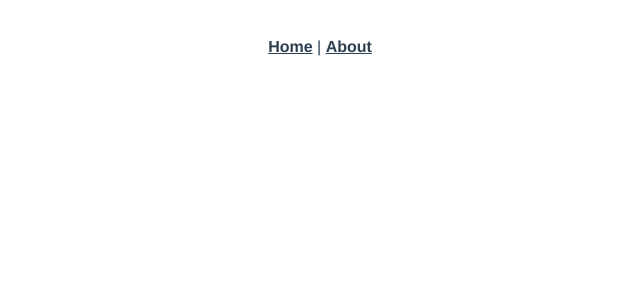
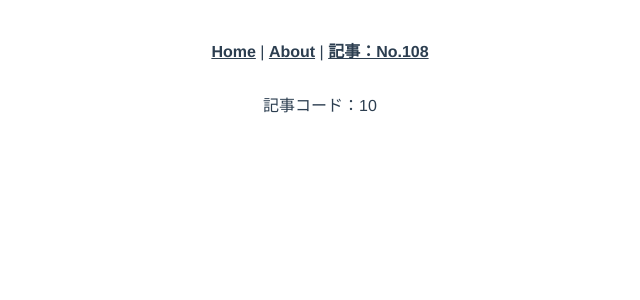
Before and after one commit to uni51/vue-practice-dev-ch08-router, a Vue app: page /article/10 in a window 1280 px wide. Shown: the top 300 px of the page, without its empty margins (320-960 px from the left). Built offline with nearby package versions, Linux system fonts and the light colour scheme.

Commit message:
8-3 ルーター経由で情報を渡す手法

```diff
--- a/src/App.vue
+++ b/src/App.vue
@@ -2,7 +2,8 @@
   <div id="app">
     <div id="nav">
       <router-link to="/">Home</router-link> |
-      <router-link to="/about">About</router-link>
+      <router-link to="/about">About</router-link> |
+      <router-link to="/article/108">記事：No.108</router-link>
     </div>
     <router-view/>
   </div>
--- /dev/null
+++ b/src/components/Article.vue
@@ -0,0 +1,14 @@
+<template>
+  <span>記事コード：{{ aid }}</span>
+  <!-- <span>記事コード：{{ $route.params.aid }}</span> -->
+</template>
+
+<script>
+export default {
+  name: 'Article',
+  props: {
+    // aid: String
+    aid: Number
+  }
+}
+</script>
--- a/src/router.js
+++ b/src/router.js
@@ -1,6 +1,7 @@
 import Vue from 'vue'
 import Router from 'vue-router'
 import Home from './views/Home.vue'
+import Article from './components/Article.vue'
 
 // Vue Routerを有効化
 Vue.use(Router)
@@ -20,6 +21,16 @@ export default new Router({
       name: 'about',
       // 非同期ロード
       component: () => import(/* webpackChunkName: "about" */ './views/About.vue')
+    },
+    {
+      path: '/article/:aid',
+      name: 'article',
+      component: Article,
+      // props: true
+      // パラメータの型変換
+      props: routes => ({
+        aid: Number(routes.params.aid)
+      })
     }
   ]
 })
```
